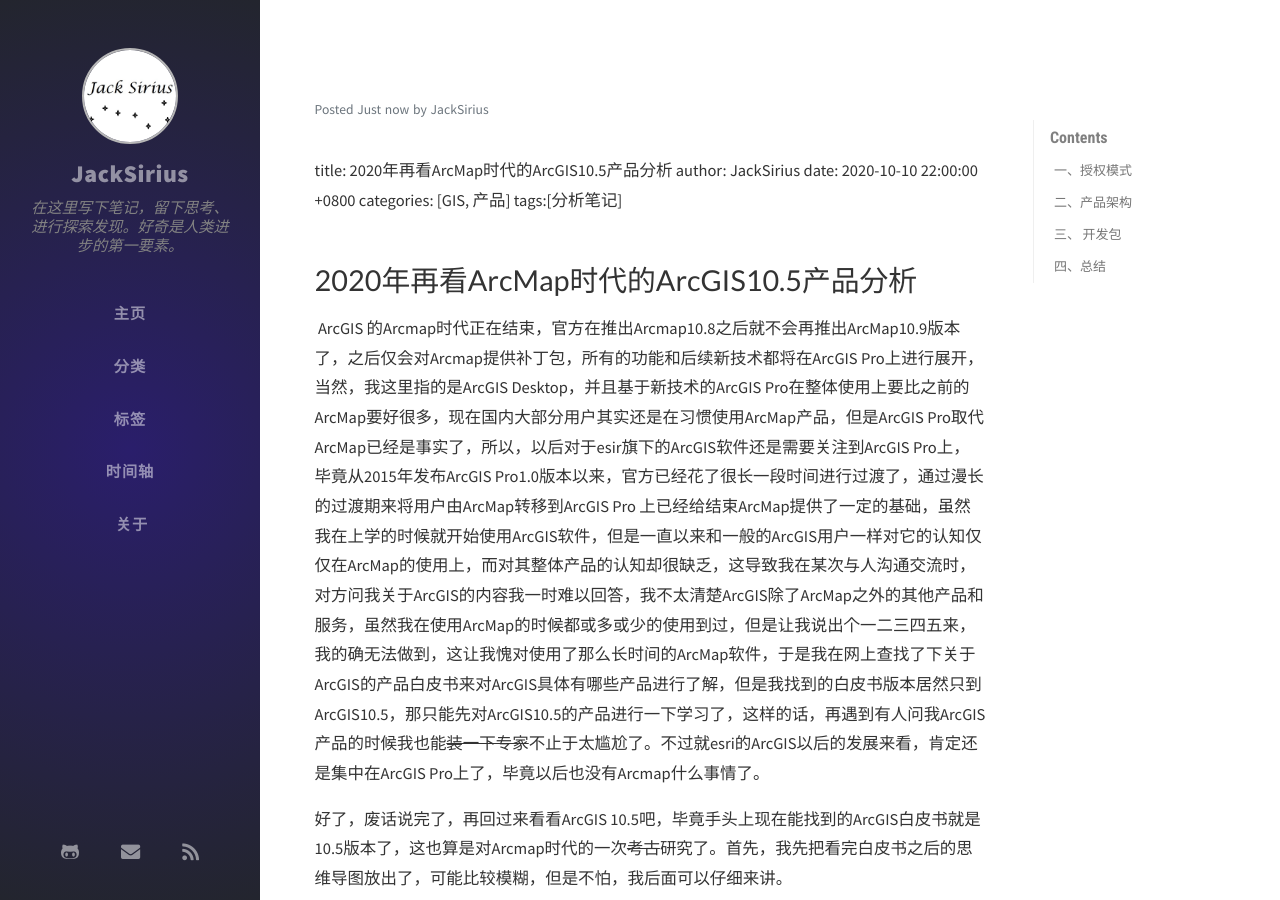
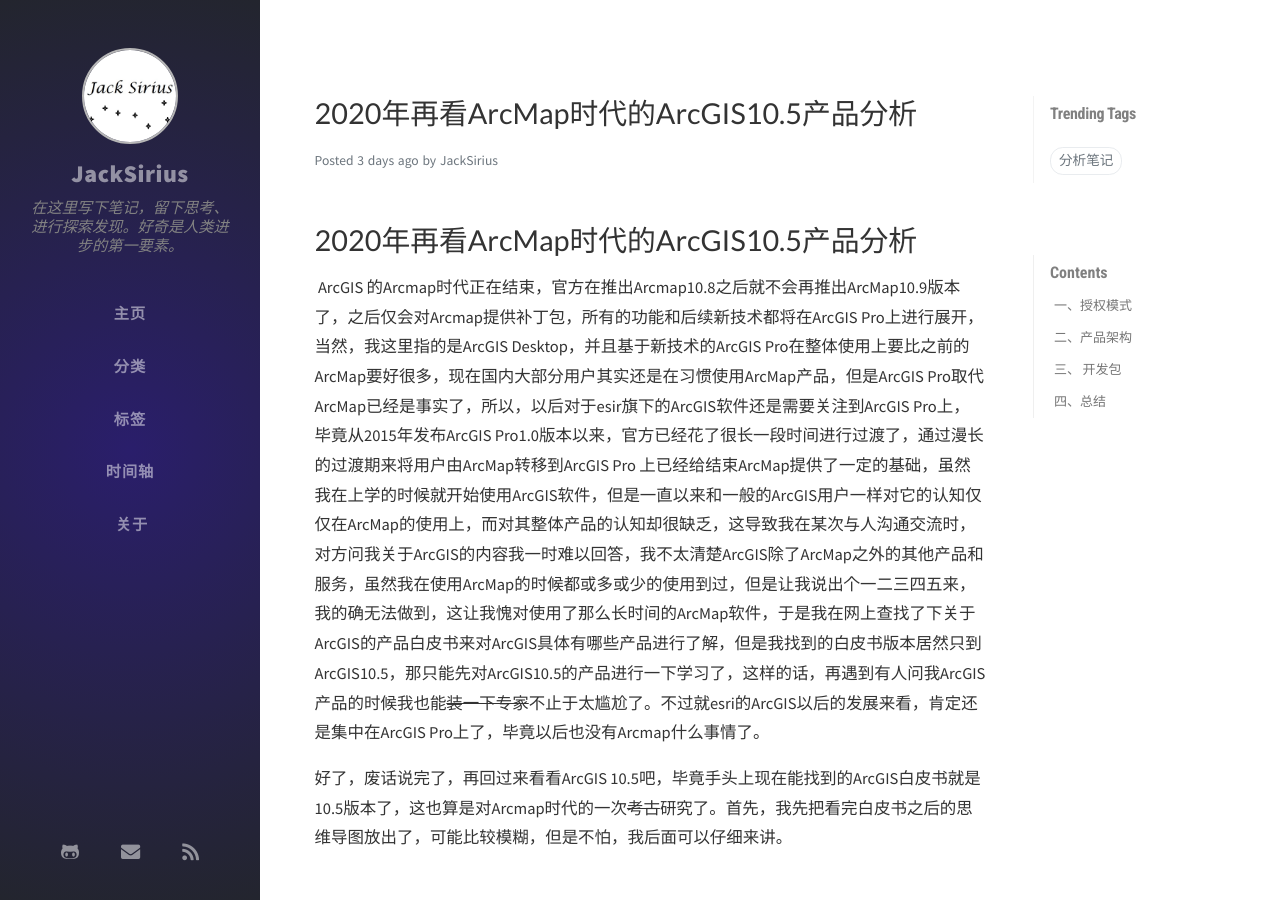
Before and after one commit to JackSirirus/jacksirirus.github.io, a Jekyll site: the page built from _posts/2020-10-10-2020年再看ArcMap时代的ArcGIS10.5产品分析.md, in a window 1280 px wide and 900 px high. Built offline with Jekyll 4.4.1, drawn with Linux system fonts in a browser that asks for light colours; nearby versions of some CDN libraries; comment, search, counter and statistics services are not loaded.

Commit message:
Update 2020-10-10-2020年再看ArcMap时代的ArcGIS10.5产品分析.md

```diff
--- a/_posts/2020-10-10-2020年再看ArcMap时代的ArcGIS10.5产品分析.md
+++ b/_posts/2020-10-10-2020年再看ArcMap时代的ArcGIS10.5产品分析.md
@@ -1,16 +1,10 @@
 ---
-title:  2020年再看ArcMap时代的ArcGIS10.5产品分析
+title: 2020年再看ArcMap时代的ArcGIS10.5产品分析
 author: JackSirius
 date: 2020-10-10 22:00:00 +0800
 categories: [GIS, 产品]
-tags:[分析笔记]
+tags: [分析笔记]
 ---
-
-title:  2020年再看ArcMap时代的ArcGIS10.5产品分析
-author: JackSirius
-date: 2020-10-10 22:00:00 +0800
-categories: [GIS, 产品]
-tags:[分析笔记]
 
 # 2020年再看ArcMap时代的ArcGIS10.5产品分析
 
```
